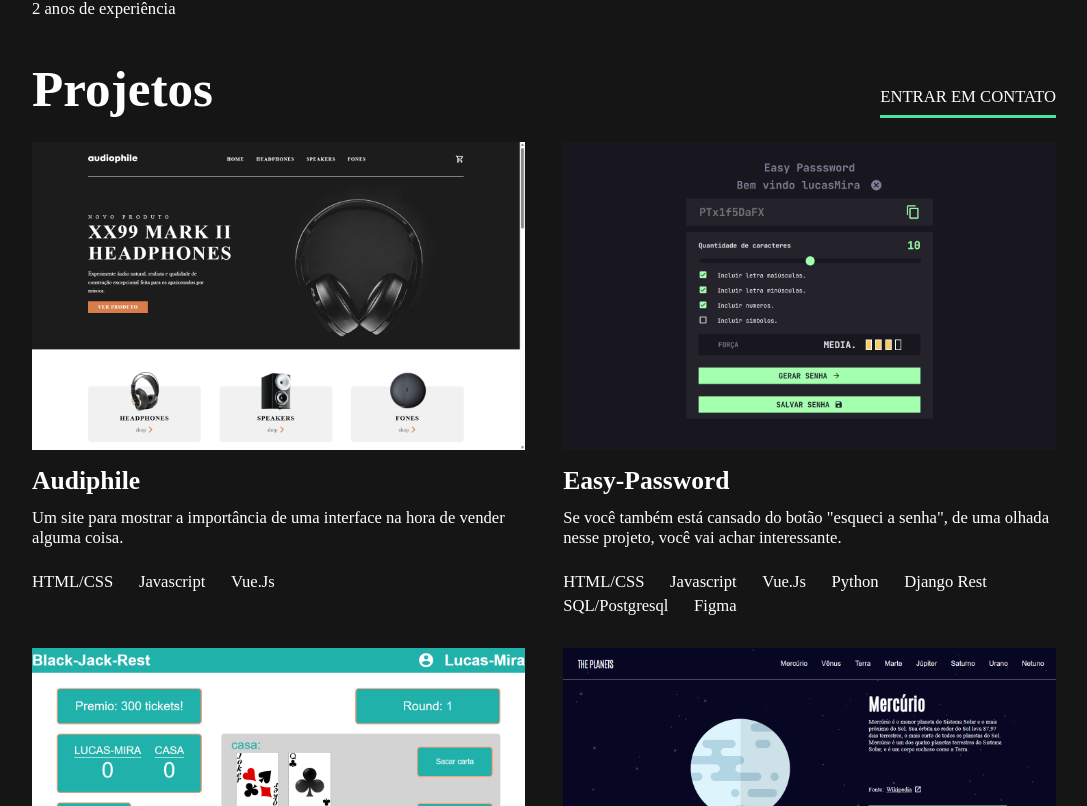
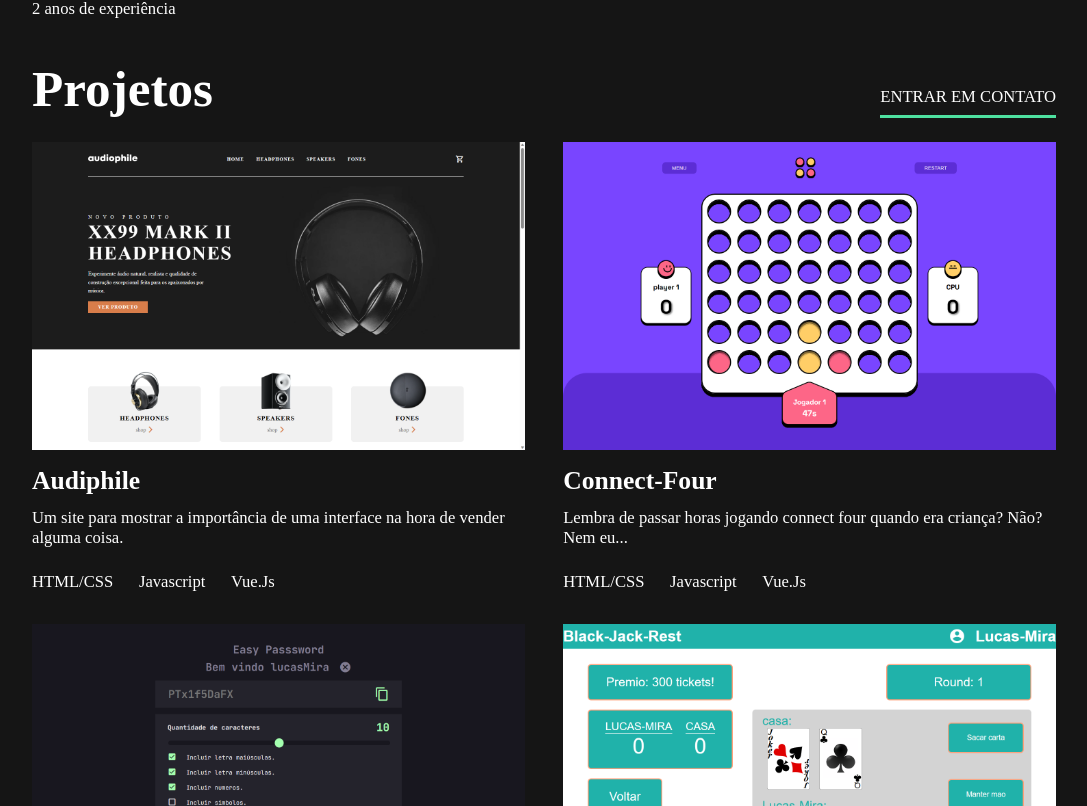
Before and after one commit to miratkd/podeMeChamarDeMira, a Vue app: page / in a window 1280 px wide. Shown: the part 994-1800 px from the top of the page, without its empty margins (96-1183 px from the left). Built offline with nearby package versions, Linux system fonts and the light colour scheme.

Commit message:
add connect-four

```diff
--- a/src/components/Projects.vue
+++ b/src/components/Projects.vue
@@ -30,6 +30,15 @@ export default {
                     skills: ['HTML/CSS', 'Javascript', 'Vue.Js'],
                     projectLink: 'https://audiphile.netlify.app/',
                     codeLinkFront: 'https://github.com/miratkd/Audiophile',
+                    codeLinkBack: null
+                },
+                {
+                    name: 'Connect-Four',
+                    img: require('@/assets/connect-four.png'),
+                    desc: 'Lembra de passar horas jogando connect four quando era criança? Não? Nem eu...',
+                    skills: ['HTML/CSS', 'Javascript', 'Vue.Js'],
+                    projectLink: 'https://connect-four-lm.netlify.app/',
+                    codeLinkFront: 'https://github.com/miratkd/Connect-Four',
                     codeLinkBack: null
                 },
                 {
```
Also changed, not shown: src/assets/connect-four.png (added).
